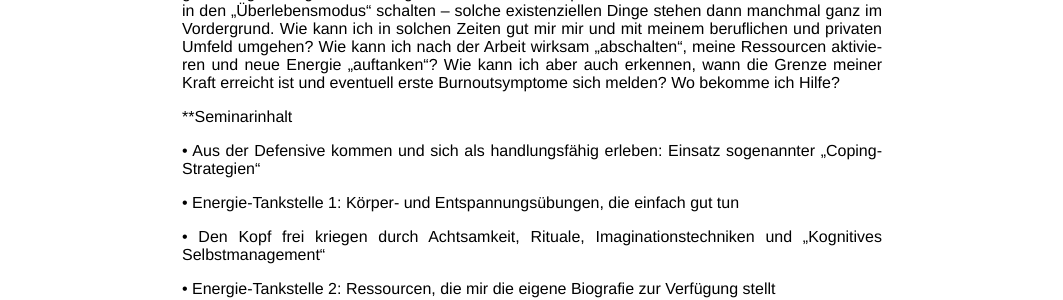
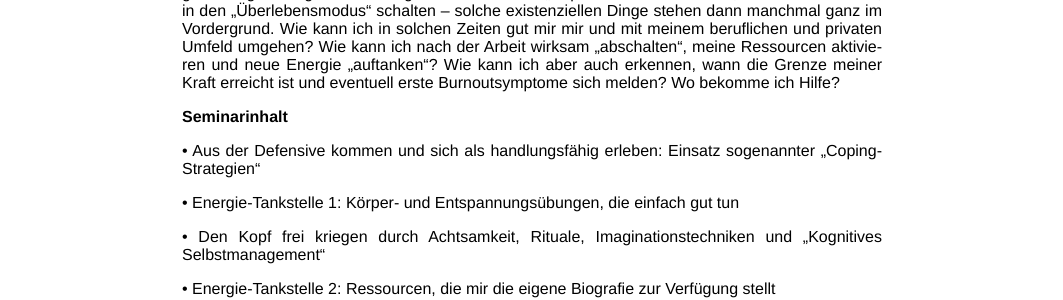
Before and after one commit to storywork/storywork.github.io, a Jekyll site: the page built from soziale-kompetenzen/resilienz-1.md, in a window 1280 px wide. Shown: the part 506-806 px from the top of the page, without its empty margins (108-1171 px from the left). Built offline with Jekyll 4.4.1, drawn with Linux system fonts in a browser that asks for light colours; our own code applies the rules of GitHub Pages for plain Markdown files.

Commit message:
Edit via CMS (1)

```diff
--- a/soziale-kompetenzen/resilienz-1.md
+++ b/soziale-kompetenzen/resilienz-1.md
@@ -11,7 +11,7 @@
 Wie kann ich in solchen Zeiten gut mir mir und mit meinem beruflichen und privaten Umfeld umgehen? Wie kann ich nach der Arbeit wirksam „abschalten“, meine Ressourcen aktivieren und neue Energie „auftanken“? Wie kann ich aber auch erkennen, wann die Grenze meiner Kraft erreicht ist und eventuell erste Burnoutsymptome sich melden?
 Wo bekomme ich Hilfe?
 
-**Seminarinhalt
+**Seminarinhalt**
 
 •	Aus der Defensive kommen und sich als handlungsfähig erleben: Einsatz sogenannter „Coping-Strategien“
 
```
